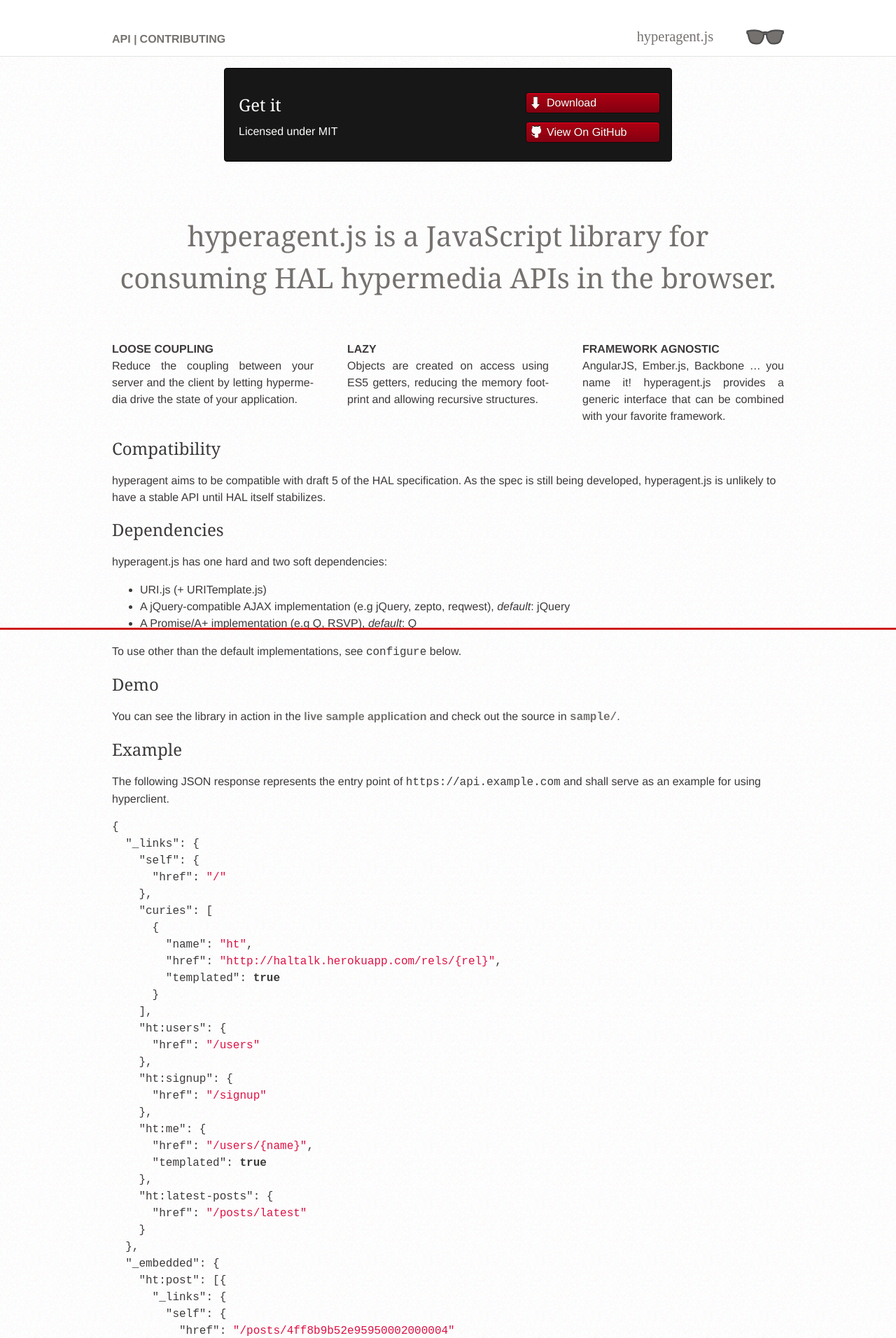
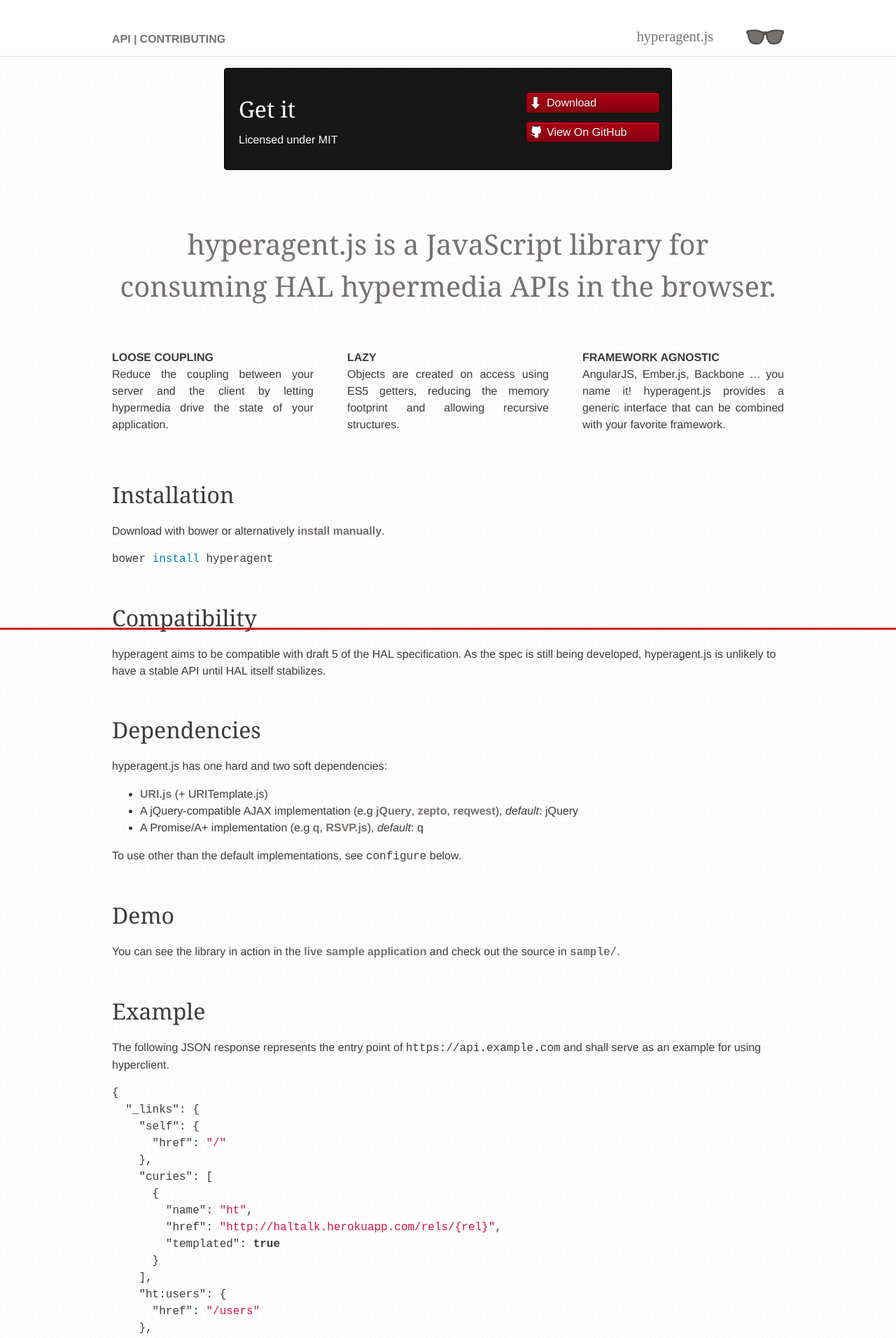
Before and after one commit to weluse/hyperagent, a Jekyll site: the page built from index.md, in a window 1280 px wide. Shown: the top 1912 px of the page at 70% size. Built offline with Jekyll 4.4.1, drawn with Linux system fonts in a browser that asks for light colours; some web fonts are replaced; Markdown is read by kramdown in place of the engine named in the settings.

Commit message:
Integrated feedback from Sindre

````diff
--- a/_includes/README.md
+++ b/_includes/README.md
@@ -1,7 +1,17 @@
-# hyperagent.js
+# hyperagent.js [![Build Status](https://secure.travis-ci.org/weluse/hyperagent.png?branch=master)](https://travis-ci.org/weluse/hyperagent) [![Coverage Status](https://coveralls.io/repos/weluse/hyperagent/badge.png?branch=master)](https://coveralls.io/r/weluse/hyperagent?branch=master)
 
-hyperagent.js is a JavScript library for consuming [HAL] hypermedia APIs in the
+
+hyperagent.js is a JavaScript library for consuming [HAL] hypermedia APIs in the
 browser.
+
+## Installation
+
+Download with bower or alternatively
+[install manually](http://weluse.github.io/hyperagent/install/).
+
+```bash
+bower install hyperagent
+```
 
 ## Compatibility
 
@@ -13,10 +23,11 @@
 
 hyperagent.js has one hard and two soft dependencies:
 
-- URI.js (+ URITemplate.js)
-- A jQuery-compatible AJAX implementation (e.g jQuery, zepto, reqwest), *default*:
+- [URI.js](http://medialize.github.io/URI.js/) (+ URITemplate.js)
+- A jQuery-compatible AJAX implementation (e.g [jQuery](http://jquery.com/),
+  [zepto](http://zeptojs.com/), [reqwest](https://github.com/ded/reqwest)), *default*:
   jQuery
-- A Promise/A+ implementation (e.g Q, RSVP), *default*: Q
+- A Promise/A+ implementation (e.g [q](http://documentup.com/kriskowal/q/), [RSVP.js](https://github.com/tildeio/rsvp.js)), *default*: q
 
 To use other than the default implementations, see `configure` below.
 
--- a/index.md
+++ b/index.md
@@ -4,8 +4,8 @@
 css_class: 'index'
 ---
 
+<div>
 <h1 class="intro">hyperagent.js is a JavaScript library for consuming HAL hypermedia APIs in the browser.</h1>
-
 <article class="prose">
 <p>
     <strong>Loose Coupling</strong>
@@ -26,5 +26,5 @@
     interface that can be combined with your favorite framework.
 </p>
 </article>
-
+</div>
 {% include README.md %}
--- a/stylesheets/screen.css
+++ b/stylesheets/screen.css
@@ -27,22 +27,32 @@
 }
 
 /* line 18, ../sass/_typography.sass */
-h1, h2 {
+h1 {
   margin: 0;
-}
-
-/* line 21, ../sass/_typography.sass */
-h1 {
   text-align: center;
   padding: 1.5em 0;
 }
 
-/* line 25, ../sass/_typography.sass */
+/* line 23, ../sass/_typography.sass */
+h2 {
+  font-size: 2em;
+  margin-top: 1.5em;
+  margin-bottom: 0;
+}
+
+/* line 29, ../sass/_typography.sass */
+h3 {
+  font-size: 1.8em;
+  margin-top: 1em;
+  margin-bottom: 0;
+}
+
+/* line 35, ../sass/_typography.sass */
 a {
   color: #75716f;
   font-weight: bold;
 }
-/* line 29, ../sass/_typography.sass */
+/* line 39, ../sass/_typography.sass */
 a:hover {
   color: #ce1b1b;
 }
@@ -52,13 +62,13 @@
   background: url('../images/layout-s88542c9f69.png') no-repeat;
 }
 
-/* line 8, ../sass/_app.sass */
+/* line 7, ../sass/_app.sass */
 html {
   height: 100%;
   font-size: 62.5%;
 }
 
-/* line 12, ../sass/_app.sass */
+/* line 11, ../sass/_app.sass */
 body {
   font-size: 16px;
   font-size: 1.6rem;
@@ -66,17 +76,17 @@
   height: 100%;
 }
 
-/* line 16, ../sass/_app.sass */
+/* line 15, ../sass/_app.sass */
 > .container {
   height: 100%;
 }
 
-/* line 20, ../sass/_app.sass */
+/* line 19, ../sass/_app.sass */
 a {
   text-decoration: none;
 }
 
-/* line 23, ../sass/_app.sass */
+/* line 22, ../sass/_app.sass */
 hr.global {
   position: fixed;
   left: 0;
@@ -87,14 +97,14 @@
   width: 100%;
 }
 
-/* line 34, ../sass/_app.sass */
+/* line 33, ../sass/_app.sass */
 *, ::before, ::after {
   -webkit-box-sizing: border-box;
   -moz-box-sizing: border-box;
   box-sizing: border-box;
 }
 
-/* line 97, ../sass/_app.sass */
+/* line 96, ../sass/_app.sass */
 [role=banner] {
   max-width: 960px;
   margin: 0 auto;
@@ -103,41 +113,41 @@
   min-height: 5em;
 }
 @media screen and (max-width: 999px) {
-  /* line 97, ../sass/_app.sass */
+  /* line 96, ../sass/_app.sass */
   [role=banner] {
     max-width: 960px;
     margin: 20px;
   }
 }
 @media screen and (max-width: 640px) {
-  /* line 97, ../sass/_app.sass */
+  /* line 96, ../sass/_app.sass */
   [role=banner] {
     max-width: 600px;
     margin: 20px;
   }
 }
 @media screen and (min-width: 641px) {
-  /* line 97, ../sass/_app.sass */
+  /* line 96, ../sass/_app.sass */
   [role=banner] {
     padding-top: 1em;
     padding-bottom: 1em;
   }
 }
 @media screen and (min-width: 800px) {
-  /* line 97, ../sass/_app.sass */
+  /* line 96, ../sass/_app.sass */
   [role=banner] {
     padding-top: 3em;
     padding-bottom: 1em;
   }
 }
 @media screen and (max-width: 640px) {
-  /* line 97, ../sass/_app.sass */
+  /* line 96, ../sass/_app.sass */
   [role=banner] {
     text-align: center;
     margin-top: 0.5em;
   }
 }
-/* line 118, ../sass/_app.sass */
+/* line 117, ../sass/_app.sass */
 [role=banner] .site-logo {
   width: 210px;
   height: 22px;
@@ -146,26 +156,26 @@
   bottom: 1em;
 }
 @media screen and (max-width: 640px) {
-  /* line 118, ../sass/_app.sass */
+  /* line 117, ../sass/_app.sass */
   [role=banner] .site-logo {
     position: static;
     margin: 1em auto;
   }
 }
 
-/* line 131, ../sass/_app.sass */
+/* line 130, ../sass/_app.sass */
 [role=navigation] ul {
   list-style-type: none;
   margin: 0;
   padding: 0;
 }
-/* line 136, ../sass/_app.sass */
+/* line 135, ../sass/_app.sass */
 [role=navigation] li {
   text-transform: uppercase;
   display: inline-block;
 }
 @media screen and (min-width: 501px) {
-  /* line 141, ../sass/_app.sass */
+  /* line 140, ../sass/_app.sass */
   [role=navigation] li:before {
     color: #75716f;
     font-weight: bold;
@@ -173,62 +183,62 @@
     font-size: 95%;
     vertical-align: top;
   }
-  /* line 149, ../sass/_app.sass */
+  /* line 148, ../sass/_app.sass */
   [role=navigation] li:first-child:before {
     content: "";
   }
 }
-/* line 152, ../sass/_app.sass */
+/* line 151, ../sass/_app.sass */
 [role=navigation] li.active a {
   color: #ce1b1b;
 }
 @media screen and (max-width: 500px) {
-  /* line 136, ../sass/_app.sass */
+  /* line 135, ../sass/_app.sass */
   [role=navigation] li {
     display: block;
     padding: 0.5em 0;
     border-bottom: 1px solid #e3e3e2;
   }
-  /* line 162, ../sass/_app.sass */
+  /* line 161, ../sass/_app.sass */
   [role=navigation] li:first-child {
     border-top: 1px solid #e3e3e2;
   }
 }
 
-/* line 165, ../sass/_app.sass */
+/* line 164, ../sass/_app.sass */
 [role=main] {
-  background: url('../images/bg_tile.png?1368269874') repeat;
+  background: url('../images/bg_tile.png?1368271110') repeat;
   clear: both;
   min-height: 80%;
   border-top: 1px solid #e3e3e2;
 }
 @media screen and (max-width: 500px) {
-  /* line 165, ../sass/_app.sass */
+  /* line 164, ../sass/_app.sass */
   [role=main] {
     border-top: none;
   }
 }
-/* line 175, ../sass/_app.sass */
+/* line 174, ../sass/_app.sass */
 [role=main] > .content {
   max-width: 960px;
   margin: 0 auto;
 }
 @media screen and (max-width: 999px) {
-  /* line 175, ../sass/_app.sass */
+  /* line 174, ../sass/_app.sass */
   [role=main] > .content {
     max-width: 960px;
     margin: 20px;
   }
 }
 @media screen and (max-width: 640px) {
-  /* line 175, ../sass/_app.sass */
+  /* line 174, ../sass/_app.sass */
   [role=main] > .content {
     max-width: 600px;
     margin: 20px;
   }
 }
 
-/* line 179, ../sass/_app.sass */
+/* line 178, ../sass/_app.sass */
 [role=contentinfo] {
   max-width: 960px;
   margin: 0 auto;
@@ -236,22 +246,23 @@
   text-align: center;
 }
 @media screen and (max-width: 999px) {
-  /* line 179, ../sass/_app.sass */
+  /* line 178, ../sass/_app.sass */
   [role=contentinfo] {
     max-width: 960px;
     margin: 20px;
   }
 }
 @media screen and (max-width: 640px) {
-  /* line 179, ../sass/_app.sass */
+  /* line 178, ../sass/_app.sass */
   [role=contentinfo] {
     max-width: 600px;
     margin: 20px;
   }
 }
-/* line 185, ../sass/_app.sass */
+/* line 184, ../sass/_app.sass */
 [role=contentinfo] ul {
   padding: 0;
+  margin: 2em 0;
 }
 /* line 188, ../sass/_app.sass */
 [role=contentinfo] li {
@@ -307,36 +318,36 @@
   background-position: 0 -81px;
 }
 
-/* line 55, ../sass/_app.sass */
+/* line 54, ../sass/_app.sass */
 .prose p {
   width: 30%;
   float: left;
   margin-left: 5%;
 }
-/* line 60, ../sass/_app.sass */
+/* line 59, ../sass/_app.sass */
 .prose p:first-child {
   margin-left: 0;
 }
-/* line 63, ../sass/_app.sass */
+/* line 62, ../sass/_app.sass */
 .prose:after {
   display: block;
   content: "";
   clear: both;
 }
 @media screen and (max-width: 999px) and (min-width: 641px) {
-  /* line 69, ../sass/_app.sass */
+  /* line 68, ../sass/_app.sass */
   .prose p {
     width: 40%;
     float: left;
     margin-left: 5%;
     margin-right: 5%;
   }
-  /* line 75, ../sass/_app.sass */
+  /* line 74, ../sass/_app.sass */
   .prose p:first-child {
     margin-left: 5%;
     margin-right: 5%;
   }
-  /* line 79, ../sass/_app.sass */
+  /* line 78, ../sass/_app.sass */
   .prose:after {
     display: block;
     content: "";
@@ -344,7 +355,7 @@
   }
 }
 @media screen and (max-width: 640px) {
-  /* line 85, ../sass/_app.sass */
+  /* line 84, ../sass/_app.sass */
   .prose p {
     width: 100%;
     float: none;
@@ -357,14 +368,11 @@
 }
 /* line 237, ../sass/_app.sass */
 .prose p {
-  -webkit-hyphens: auto;
-  -moz-hyphens: auto;
-  hyphens: auto;
   margin-top: 0;
   text-align: justify;
 }
 
-/* line 242, ../sass/_app.sass */
+/* line 241, ../sass/_app.sass */
 .dlbar {
   float: left;
   position: fixed;
@@ -379,7 +387,7 @@
   margin: 30px 25px 0 0;
 }
 @media screen and (max-width: 1480px) {
-  /* line 242, ../sass/_app.sass */
+  /* line 241, ../sass/_app.sass */
   .dlbar {
     float: none;
     position: relative;
@@ -387,7 +395,7 @@
     margin: 1em auto;
     border-radius: 4px;
   }
-  /* line 255, ../sass/_app.sass */
+  /* line 262, ../sass/_app.sass */
   .dlbar ul {
     position: absolute;
     right: 1em;
@@ -396,38 +404,42 @@
   }
 }
 @media screen and (max-width: 790px) {
-  /* line 262, ../sass/_app.sass */
+  /* line 269, ../sass/_app.sass */
   .dlbar p {
     display: none;
   }
 }
 @media screen and (max-width: 475px) {
-  /* line 242, ../sass/_app.sass */
+  /* line 241, ../sass/_app.sass */
   .dlbar {
     width: 90%;
   }
-  /* line 268, ../sass/_app.sass */
+  /* line 275, ../sass/_app.sass */
   .dlbar ul {
     position: static;
     margin: 0 auto;
     text-align: center;
   }
-  /* line 273, ../sass/_app.sass */
+  /* line 280, ../sass/_app.sass */
   .dlbar li {
     display: inline-block;
     text-align: left;
   }
-  /* line 277, ../sass/_app.sass */
+  /* line 284, ../sass/_app.sass */
   .dlbar h2, .dlbar p {
     display: none;
   }
 }
-/* line 289, ../sass/_app.sass */
+/* line 287, ../sass/_app.sass */
+.dlbar h2 {
+  margin: 0;
+}
+/* line 290, ../sass/_app.sass */
 .dlbar ul {
   list-style: none;
   padding: 0;
 }
-/* line 293, ../sass/_app.sass */
+/* line 294, ../sass/_app.sass */
 .dlbar li {
   width: 12em;
   height: 30px;
@@ -444,7 +456,7 @@
   border: 1px solid #0d0d0d;
   box-shadow: inset 0px 1px 1px 0 #e90226;
 }
-/* line 308, ../sass/_app.sass */
+/* line 309, ../sass/_app.sass */
 .dlbar li:hover {
   background: #c3001d;
   background: -webkit-gradient(linear, 50% 0%, 50% 100%, color-stop(0%, #c3001d), color-stop(100%, #950119));
@@ -453,12 +465,12 @@
   background: -o-linear-gradient(top, #c3001d 0%, #950119 100%);
   background: linear-gradient(top, #c3001d 0%, #950119 100%);
 }
-/* line 312, ../sass/_app.sass */
+/* line 313, ../sass/_app.sass */
 .dlbar p {
   margin: 0.5em 0;
 }
 
-/* line 315, ../sass/_app.sass */
+/* line 316, ../sass/_app.sass */
 .button {
   font-weight: normal;
   text-shadow: rgba(0, 0, 0, 0.4) 0 -1px 0;
@@ -467,25 +479,25 @@
   display: block;
   color: white;
 }
-/* line 323, ../sass/_app.sass */
+/* line 324, ../sass/_app.sass */
 .button.download {
   background-position: 0 -160px;
 }
-/* line 326, ../sass/_app.sass */
+/* line 327, ../sass/_app.sass */
 .button.github {
   background-position: 0 -141px;
 }
 
-/* line 330, ../sass/_app.sass */
+/* line 331, ../sass/_app.sass */
 .button:hover {
   color: white;
 }
 
-/* line 338, ../sass/_app.sass */
+/* line 339, ../sass/_app.sass */
 .content.index h1:not(.intro) {
   display: none;
 }
-/* line 341, ../sass/_app.sass */
+/* line 342, ../sass/_app.sass */
 .content.index h1:not(.intro) + p {
   display: none;
 }
````
Also changed, not shown: _includes/INSTALL.md (+14 -0 lines), sass/_app.sass (+11 -10 lines), sass/_typography.sass (+13 -3 lines).
